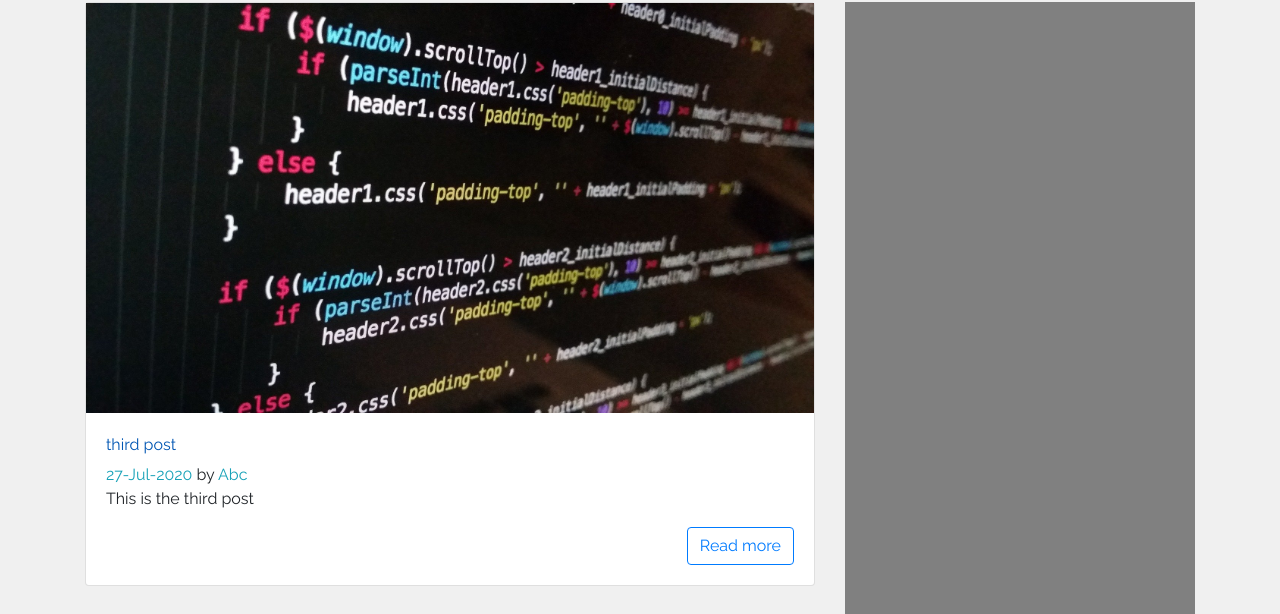
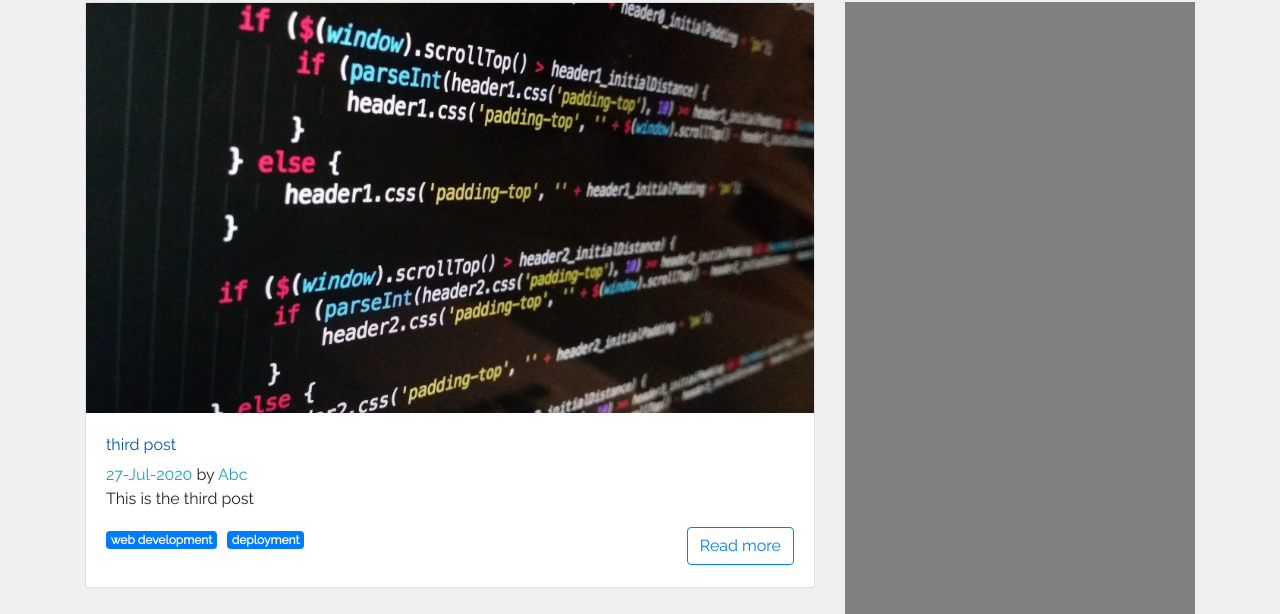
Before and after one commit to suseendharlal96/react-gatsby-blog, a Gatsby site: page / in a window 1280 px wide. Shown: the part 172-786 px from the top of the page. Built offline with nearby package versions, Linux system fonts and the light colour scheme; Gatsby itself is replaced by a stand-in of ours.

Commit message:
post tags added

```diff
--- a/src/components/post.js
+++ b/src/components/post.js
@@ -1,9 +1,18 @@
 import React from "react"
 
-import { Card, CardText, CardBody, CardTitle, CardSubtitle } from "reactstrap"
+import {
+  Card,
+  CardText,
+  CardBody,
+  CardTitle,
+  CardSubtitle,
+  Badge,
+} from "reactstrap"
 
 import { Link } from "gatsby"
 import Img from "gatsby-image"
+
+import slugify from "../util/utilFunc"
 
 const post = props => {
   return (
@@ -24,6 +33,15 @@ const post = props => {
           <span className="text-info">{props.author}</span>
         </CardSubtitle>
         <CardText>{props.body}</CardText>
+        <ul className="post-tags">
+          {props.tags.map(tag => (
+            <li>
+              <Link to={`/tag/${slugify(tag)}`}>
+                <Badge color="primary">{tag}</Badge>
+              </Link>
+            </li>
+          ))}
+        </ul>
         <Link to={props.path} className="btn btn-outline-primary float-right">
           Read more
         </Link>
--- a/src/pages/index.js
+++ b/src/pages/index.js
@@ -26,6 +26,7 @@ const IndexPage = () => (
                     author={node.frontmatter.author}
                     image={node.frontmatter.image.childImageSharp.fluid}
                     path={node.frontmatter.path}
+                    tags={node.frontmatter.tags}
                     body={node.excerpt}
                   />
                 ))}
@@ -51,6 +52,7 @@ const postQuery = graphql`
             title
             date(formatString: "DD-MMM-YYYY")
             author
+            tags
             image {
               childImageSharp {
                 fluid(maxWidth: 600) {
--- a/src/pages/posts/001-first-post.md
+++ b/src/pages/posts/001-first-post.md
@@ -4,6 +4,9 @@ date: 2020-07-27 08:00:00
 author: 'Abc'
 path: '/first-post'
 image: '../../images/jscript.jpg'
+tags:
+- web development
+- coding
 ---
 
 This is the first post
--- a/src/pages/posts/002-second-post.md
+++ b/src/pages/posts/002-second-post.md
@@ -4,6 +4,9 @@ date: 2020-07-27 09:00:00
 author: 'Abc'
 path: '/second-post'
 image: '../../images/jscript.jpg'
+tags:
+- web design
+- coding
 ---
 
 This is the second post
--- a/src/pages/posts/003-third-post.md
+++ b/src/pages/posts/003-third-post.md
@@ -4,6 +4,9 @@ date: 2020-07-27 10:00:00
 author: 'Abc'
 path: '/third-post'
 image: '../../images/jscript.jpg'
+tags:
+- web development
+- deployment
 ---
 
 This is the third post
--- /dev/null
+++ b/src/util/utilFunc.js
@@ -0,0 +1,12 @@
+const slugify = text => {
+  return text
+    .toString()
+    .toLowerCase()
+    .replace(/\s+/g, "-") // Replace spaces with -
+    .replace(/[^\w-]+/g, "") // Remove all non-word chars
+    .replace(/--+/g, "-") // Replace multiple - with single -
+    .replace(/^-+/, "") // Trim - from start of text
+    .replace(/-+$/, "") // Trim - from end of text
+}
+
+module.exports = slugify
```
